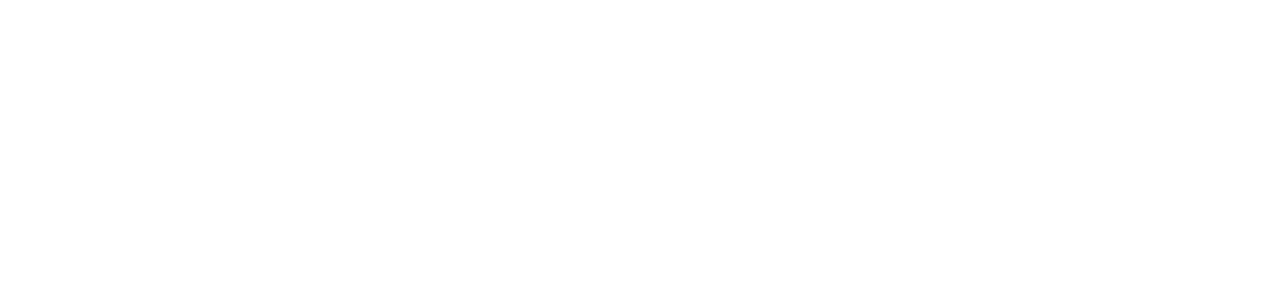
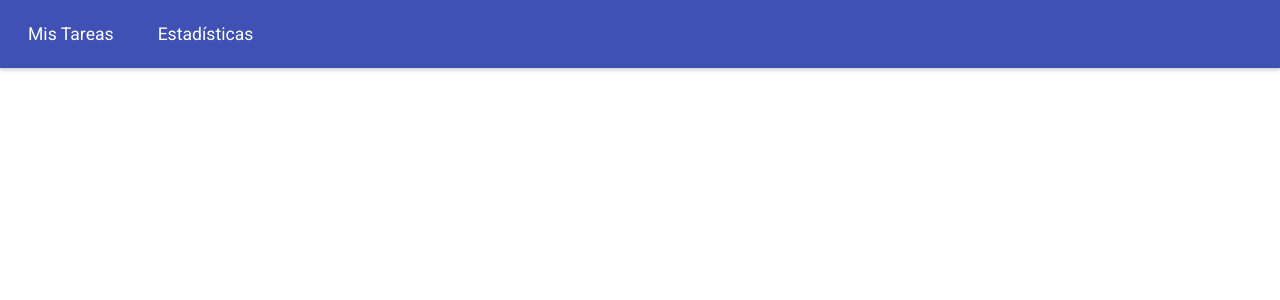
Before and after one commit to MarcoAndresSilva/Dashboard-Task-Pro, an Angular app: page / in a window 1280 px wide. Shown: the top 300 px of the page. Built offline with nearby package versions, Linux system fonts and the light colour scheme.

Commit message:
feat: añadiendo nav pricipal

```diff
--- a/src/app/app.component.html
+++ b/src/app/app.component.html
@@ -1 +1,8 @@
+<nav class="main-nav">
+  <a routerLink="/tasks" routerLinkActive="active-link">Mis Tareas</a>
+  <a routerLink="/stats" routerLinkActive="active-link">Estadísticas</a>
+</nav>
+
+
+
 <router-outlet />
--- a/src/app/app.component.scss
+++ b/src/app/app.component.scss
@@ -0,0 +1,25 @@
+.main-nav {
+    display: flex;
+    padding: 16px;
+    background-color: #3f51b5; // Color primario de Material
+    box-shadow: 0 2px 4px rgba(0,0,0,0.2);
+
+    a {
+        color: white;
+        text-decoration: none;
+        font-size: 1.1em;
+        margin-right: 20px;
+        padding: 8px 12px;
+        border-radius: 4px;
+        transition: background-color 0.3s ease;
+
+        &:hover {
+        background-color: rgba(255, 255, 255, 0.1);
+        }
+    }
+
+    .active-link {
+        background-color: rgba(255, 255, 255, 0.2);
+        font-weight: bold;
+    }
+    }
```
